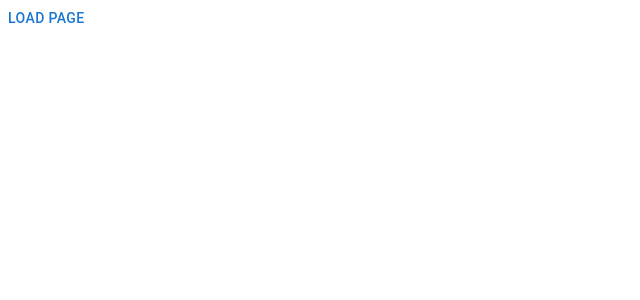
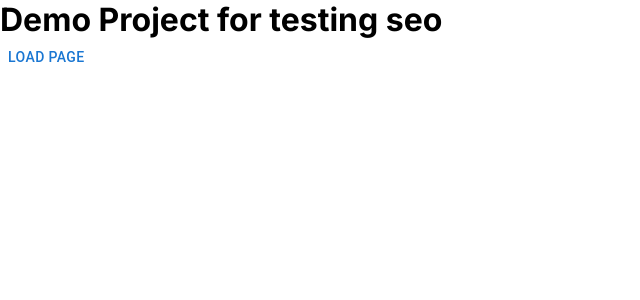
Before and after one commit to Yash-2842/NextJS-SEO, a Next.js app: page / in a window 1280 px wide. Shown: the top 300 px of the page, without its empty margins (0-640 px from the left). Built offline with nearby package versions, Linux system fonts and the light colour scheme.

Commit message:
added h1

```diff
--- a/src/app/components/IFrameLoader/Index.tsx
+++ b/src/app/components/IFrameLoader/Index.tsx
@@ -9,7 +9,12 @@ const IFrameLoader = () => {
     iFrame.src = "./iFrame.html";
     document.body.appendChild(iFrame);
   };
-  return <Button onClick={clickHandler}>Load Page</Button>;
+  return (
+    <div>
+      <h1>Demo Project for testing seo</h1>
+      <Button onClick={clickHandler}>Load Page</Button>
+    </div>
+  );
 };
 
 export default IFrameLoader;
```
